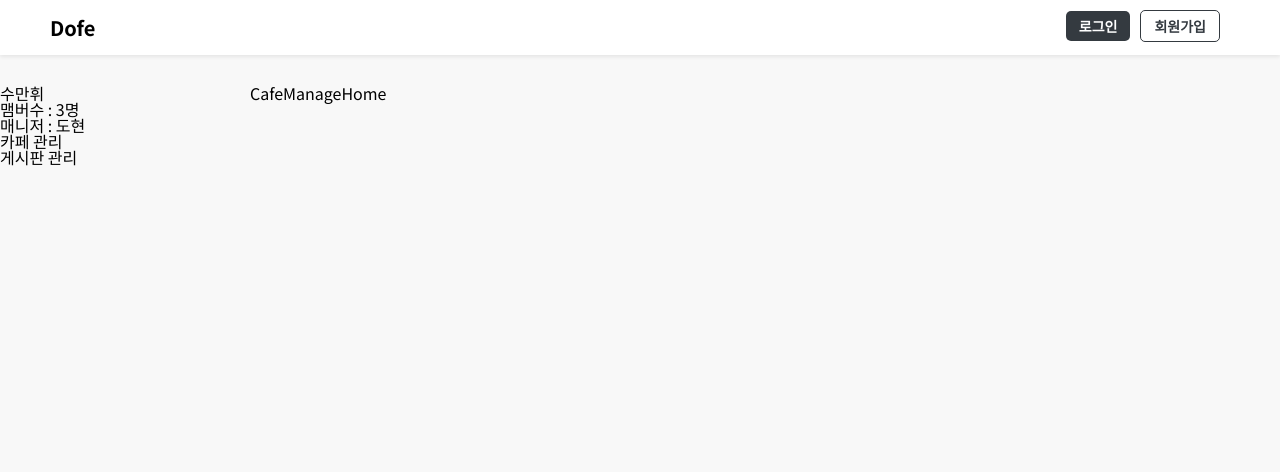
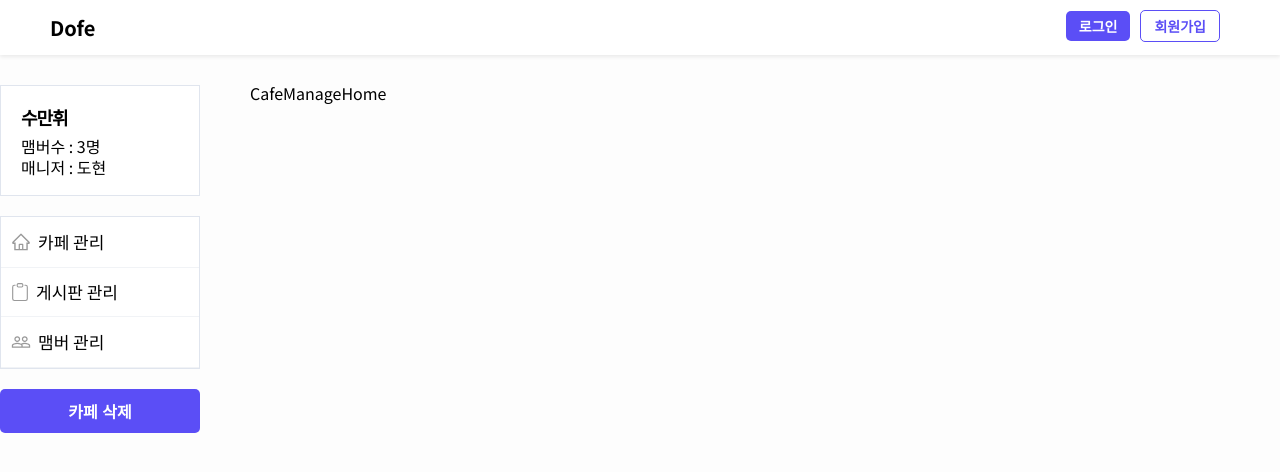
Before and after one commit to ksmfou98/cafe, a React (Create React App) app in the folder client/: page /manage/1 in a window 1280 px wide. Shown: the top 472 px of the page. Built offline with nearby package versions, Linux system fonts and the light colour scheme; no server answers.

Commit message:
Styles : 카페관리 Nav UI

```diff
--- a/client/src/components/CafeManageBoard/index.tsx
+++ b/client/src/components/CafeManageBoard/index.tsx
@@ -4,7 +4,21 @@ import './styles.scss';
 const CafeManageBoard = () => {
   return (
     <>
-      <div id="CafeManageBoard">CafeManageBoard</div>
+      <div id="CafeManageBoard">
+        <div className="tit">게시판 관리</div>
+
+        <div className="inner-box">
+          <div className="left-box">
+            <input type="text" placeholder="게시판을 추가해주세요" />
+          </div>
+          <div className="right-box">
+            <ul>
+              <li>전체 게시판</li>
+              <li>자유 게시판</li>
+            </ul>
+          </div>
+        </div>
+      </div>
     </>
   );
 };
--- a/client/src/components/CafeManageBoard/styles.scss
+++ b/client/src/components/CafeManageBoard/styles.scss
@@ -0,0 +1,12 @@
+#CafeManageBoard {
+  .inner-box {
+    display: flex;
+    flex: 1 1 auto;
+    .left-box {
+      flex: 0 1 250px;
+    }
+    .right-box {
+      flex: 1 1;
+    }
+  }
+}
--- a/client/src/components/CafeManageNav/index.tsx
+++ b/client/src/components/CafeManageNav/index.tsx
@@ -1,8 +1,14 @@
 import React from 'react';
-import { Link } from 'react-router-dom';
+import { Link, NavLink } from 'react-router-dom';
 import './styles.scss';
+import { AiOutlineHome } from 'react-icons/ai';
+import { BsClipboard } from 'react-icons/bs';
+import { MdPeopleOutline } from 'react-icons/md';
 
 const CafeManageNav = () => {
+  const activeStyle = {
+    color: '#5b4ef6',
+  };
   return (
     <>
       <div id="CafeManageNav">
@@ -14,11 +20,31 @@ const CafeManageNav = () => {
 
         <div className="cafe-manage">
           <div className="manage">
-            <Link to={`/manage/suhui`}>카페 관리</Link>
+            <NavLink activeStyle={activeStyle} exact to={`/manage/suhui`}>
+              <AiOutlineHome size="20" />
+              <span>카페 관리</span>
+            </NavLink>
           </div>
           <div className="manage">
-            <Link to={`/manage/suhui/board`}>게시판 관리</Link>
+            <NavLink activeStyle={activeStyle} exact to={`/manage/suhui/board`}>
+              <BsClipboard size="18" />
+              <span>게시판 관리</span>
+            </NavLink>
           </div>
+          <div className="manage">
+            <NavLink
+              activeStyle={activeStyle}
+              exact
+              to={`/manage/suhui/member`}
+            >
+              <MdPeopleOutline size="20" />
+              <span>맴버 관리</span>
+            </NavLink>
+          </div>
+        </div>
+
+        <div className="cafe-delete">
+          <button className="btn-type1">카페 삭제</button>
         </div>
       </div>
     </>
--- a/client/src/components/CafeManageNav/styles.scss
+++ b/client/src/components/CafeManageNav/styles.scss
@@ -1,2 +1,54 @@
+@import 'styles/main';
 #CafeManageNav {
+  width: 200px;
+  .cafe-info {
+    background: #fff;
+    padding: 20px;
+    margin-bottom: 20px;
+    border: 1px solid #e0e5ee;
+    .cafe-name {
+      font-size: 18px;
+      line-height: 22px;
+      font-weight: bold;
+      letter-spacing: -1px;
+      word-break: break-all;
+      margin-bottom: 10px;
+    }
+    .cafe-members {
+      margin-bottom: 5px;
+    }
+  }
+
+  .cafe-manage {
+    background: #fff;
+    border: 1px solid #e0e5ee;
+    margin-bottom: 20px;
+    .manage {
+      a {
+        display: flex;
+        padding: 15px 10px;
+        border-bottom: 1px solid #f1f3f6;
+        font-size: 17px;
+        line-height: 16px;
+        align-items: center;
+        &:hover {
+          background-color: #f8f8f8;
+          color: $mainColor;
+        }
+        svg {
+          margin-right: 7px;
+          color: #999;
+        }
+      }
+    }
+  }
+
+  .cafe-delete {
+    button {
+      width: 100%;
+      padding: 10px;
+      font-size: 16px;
+      font-weight: 700;
+    }
+  }
 }
--- a/client/src/components/MyCafeList/styles.scss
+++ b/client/src/components/MyCafeList/styles.scss
@@ -110,7 +110,7 @@
                           position: relative;
                           max-width: 120px;
                           padding-right: 14px;
-                          font-size: 13px;
+                          font-size: 14px;
                           color: #959595;
                           text-overflow: ellipsis;
                           white-space: nowrap;
--- a/client/src/index.scss
+++ b/client/src/index.scss
@@ -8,7 +8,7 @@ body {
   -moz-osx-font-smoothing: grayscale;
   box-sizing: border-box; /* 엘리먼트의 box-sizing 값을 border box로 설정*/
   min-height: 100%;
-  background-color: #f8f8f8;
+  background-color: #fdfdfd;
 }
 
 #root {
--- a/client/src/pages/CafeManagePage/styles.scss
+++ b/client/src/pages/CafeManagePage/styles.scss
@@ -8,5 +8,10 @@
   .manage-cont {
     flex: 1 1;
     padding: 30px 0;
+    .tit {
+      font-size: 18px;
+      font-weight: 600;
+      padding-bottom: 50px;
+    }
   }
 }
--- a/client/src/styles/_color.scss
+++ b/client/src/styles/_color.scss
@@ -1,2 +1,2 @@
-$mainColor: #343a40;
+$mainColor: #5b4ef6;
 $border: #f4f4f4;
```
